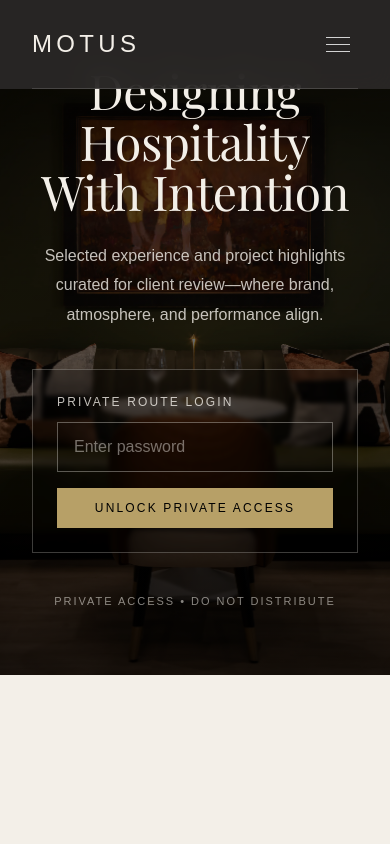
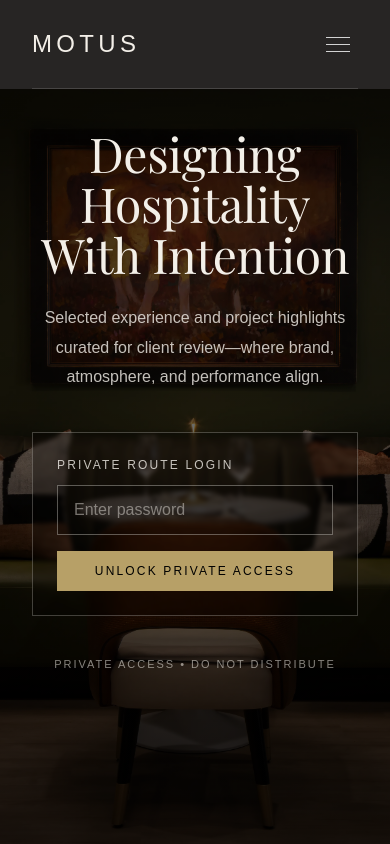
Before and after one commit to ccruml20/motus-site, a Next.js app: page /p in a window 390 px wide. Shown: the top 844 px of the page. Built offline with nearby package versions, Linux system fonts and the light colour scheme; no server answers.

Commit message:
added space above p route header h1

```diff
--- a/app/p/page.tsx
+++ b/app/p/page.tsx
@@ -16,7 +16,7 @@ export default async function PrivatePortfolioHome({
   return (
     <main className="bg-motusBg text-motusHeading min-h-screen">
       <section className="relative">
-        <div className="relative w-full h-[80vh] min-h-140 max-h-205 overflow-hidden">
+        <div className="relative w-full h-[100svh] min-h-[760px] overflow-hidden md:h-[80vh] md:min-h-[560px] md:max-h-[820px]">
           <Image
             src="/p-hero.webp"
             alt="Motus hospitality interior"
@@ -30,7 +30,7 @@ export default async function PrivatePortfolioHome({
           <div className="absolute inset-0 bg-black/40" />
           <div className="absolute inset-0 bg-gradient-to-b from-black/55 via-black/30 to-black/65" />
 
-          <div className="absolute inset-0 flex items-center justify-center">
+          <div className="absolute inset-0 flex items-start justify-center pt-32 pb-12 md:items-center md:pt-0 md:pb-0">
             <Container>
               <div className="max-w-5xl mx-auto text-center">
                 <h1 className="font-heading text-[#F3EFE8] text-5xl md:text-6xl lg:text-7xl font-light tracking-[-0.01em] leading-[1.05]">
```
